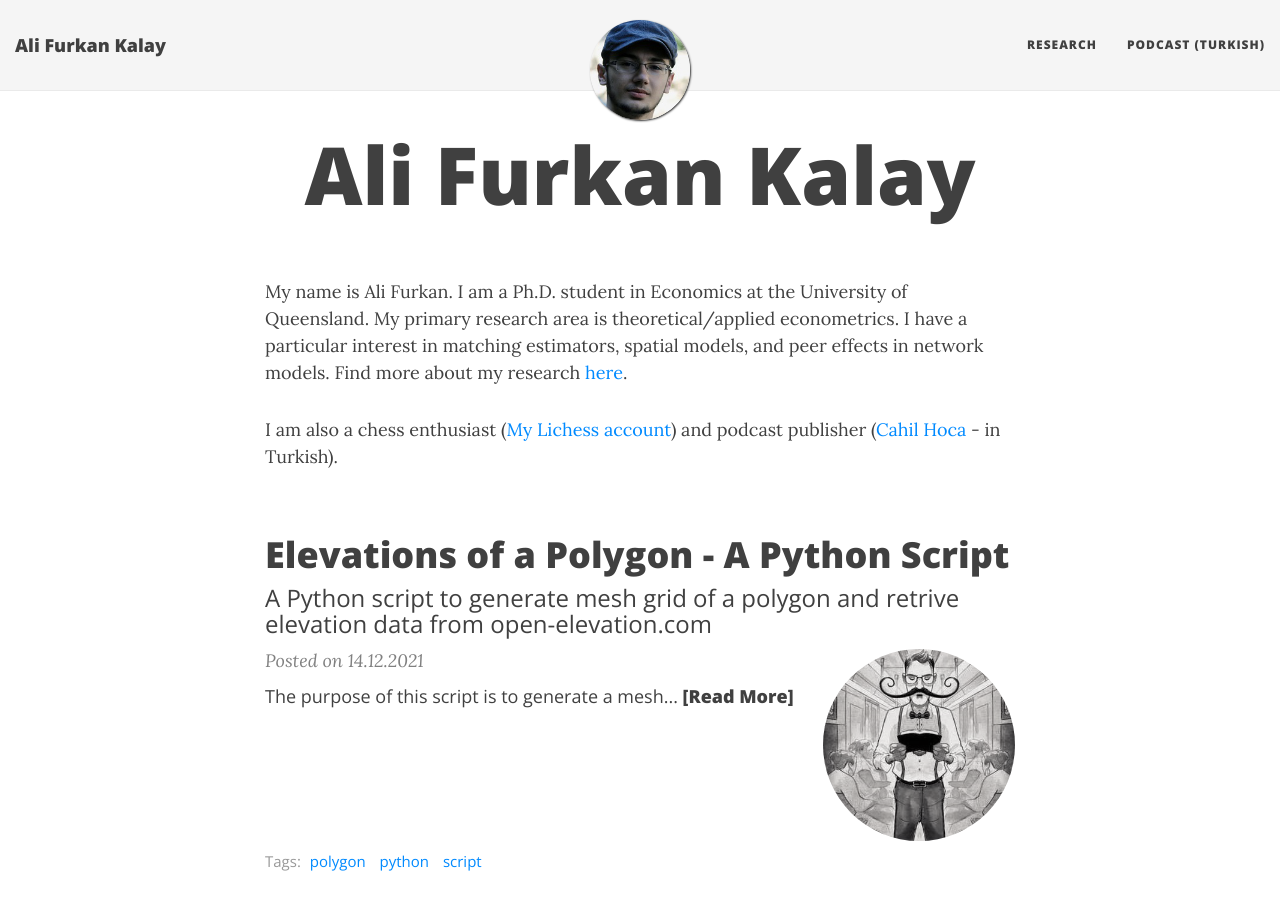
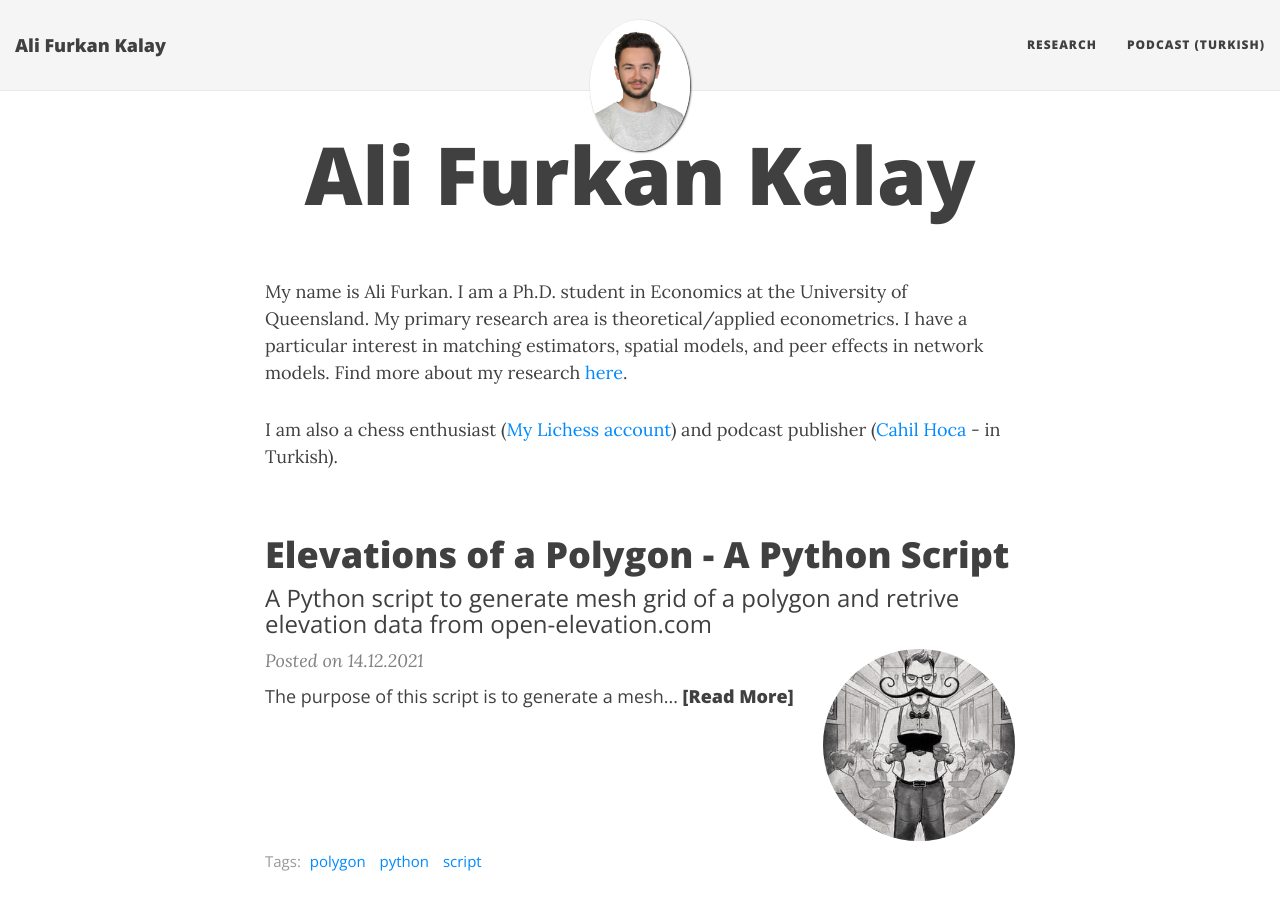
Before and after one commit to alfurka/alfurka.github.io, a Jekyll site: the page built from index.html, in a window 1280 px wide and 900 px high. Built offline with Jekyll 4.4.1, drawn with Linux system fonts in a browser that asks for light colours; nearby versions of some CDN libraries; the list of posts is cut into pages by our own code.

Commit message:
Update _config.yml

```diff
--- a/_config.yml
+++ b/_config.yml
@@ -30,7 +30,7 @@ navbar-links:
 
 # Image to show in the navigation bar - image must be a square (width = height)
 # Remove this parameter if you don't want an image in the navbar
-avatar: "/img/avatar.JPG"
+avatar: "/img/prof.jpg"
 
 # If you want to have an image logo in the top-left corner instead of the title text,
 # then specify the following parameter
```
